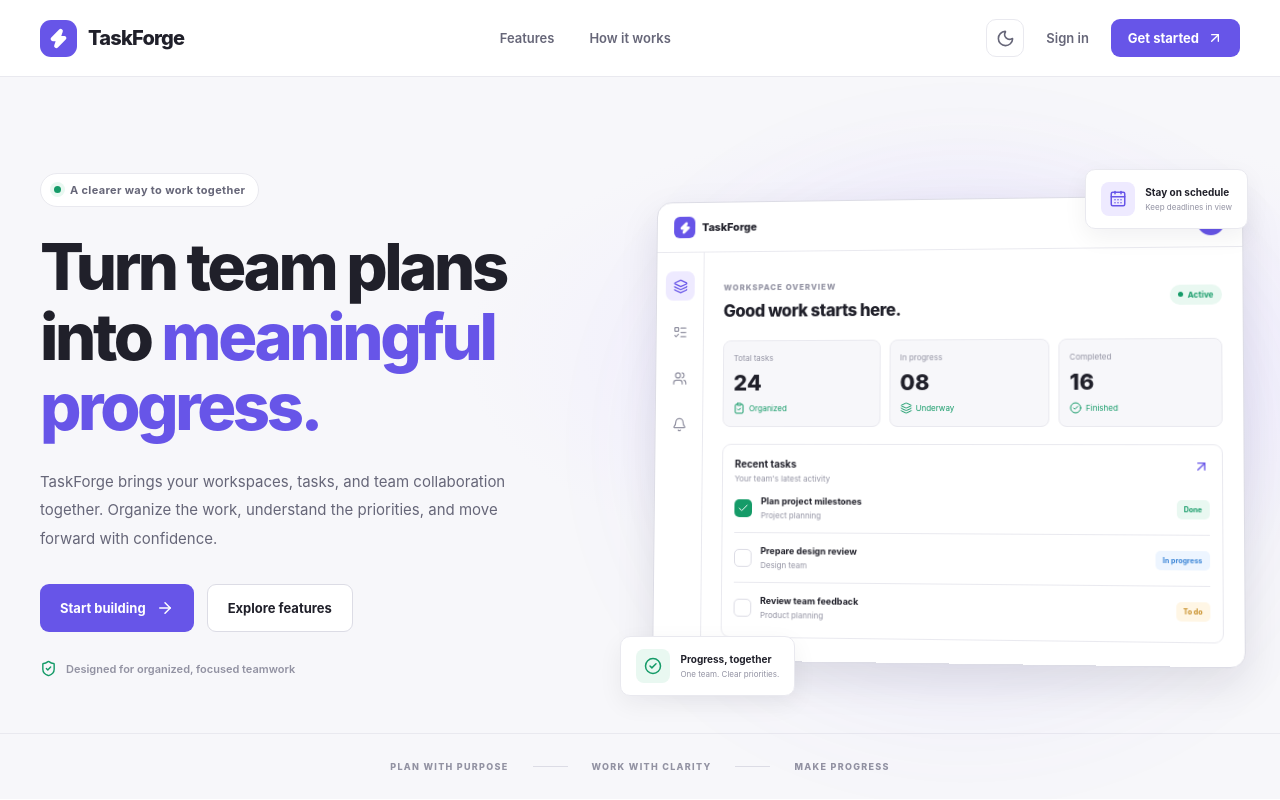
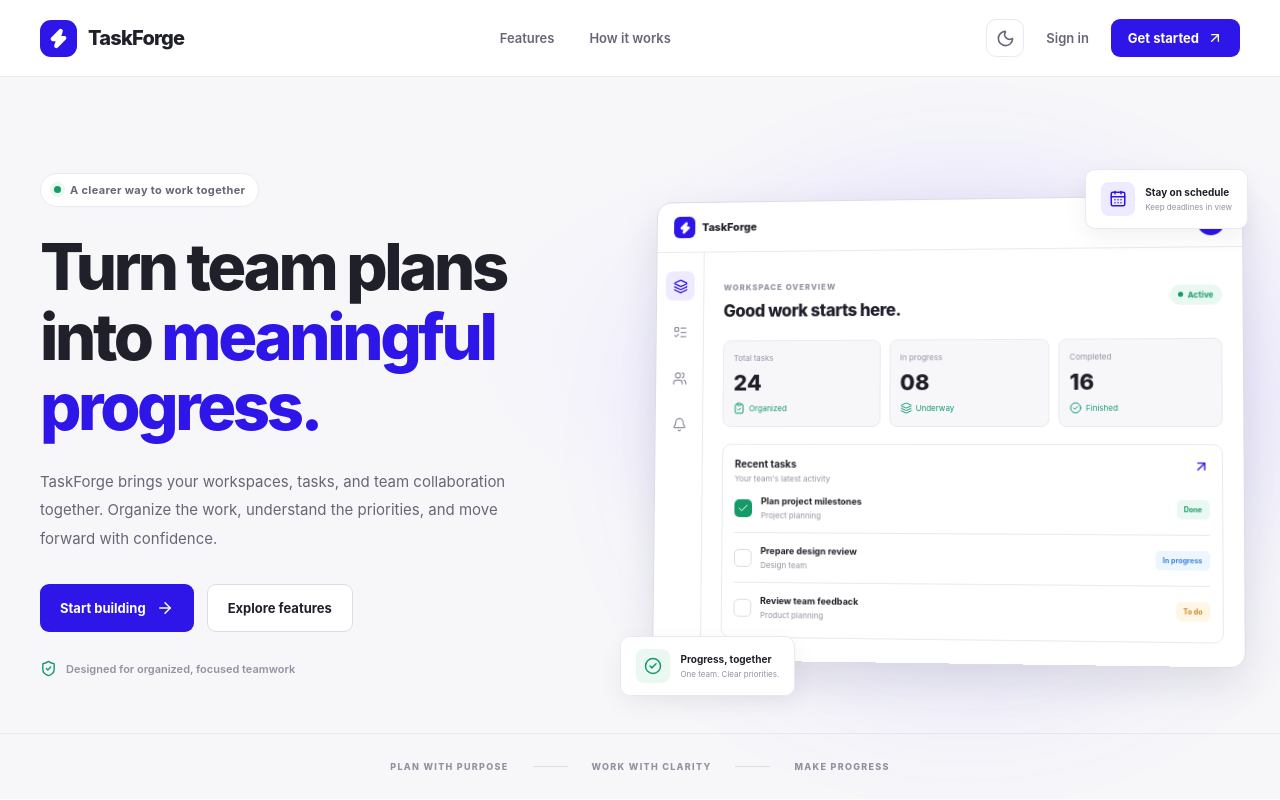
Before and after one commit to prem231631/TaskForge, a React (Vite) app in the folder frontend/: page / in a window 1280 px wide. Shown: the top 800 px of the page. Built offline with nearby package versions, Linux system fonts and the light colour scheme; no server answers.

Commit message:
changing the button background color

```diff
--- a/frontend/src/index.css
+++ b/frontend/src/index.css
@@ -6,8 +6,8 @@
   -webkit-font-smoothing: antialiased;
   -moz-osx-font-smoothing: grayscale;
 
-  --color-primary: #6755e8;
-  --color-primary-hover: #5140cc;
+  --color-primary: #2e15e8;
+  --color-primary-hover: #240dd8;
   --color-primary-soft: #eeeaff;
 
   --color-background: #f7f7fa;
@@ -42,8 +42,8 @@
 :root[data-theme="dark"] {
   color-scheme: dark;
 
-  --color-primary: #8979ff;
-  --color-primary-hover: #a094ff;
+  --color-primary: #2e15e8;
+  --color-primary-hover: #240dd8;
   --color-primary-soft: #302a50;
 
   --color-background: #111118;
```
